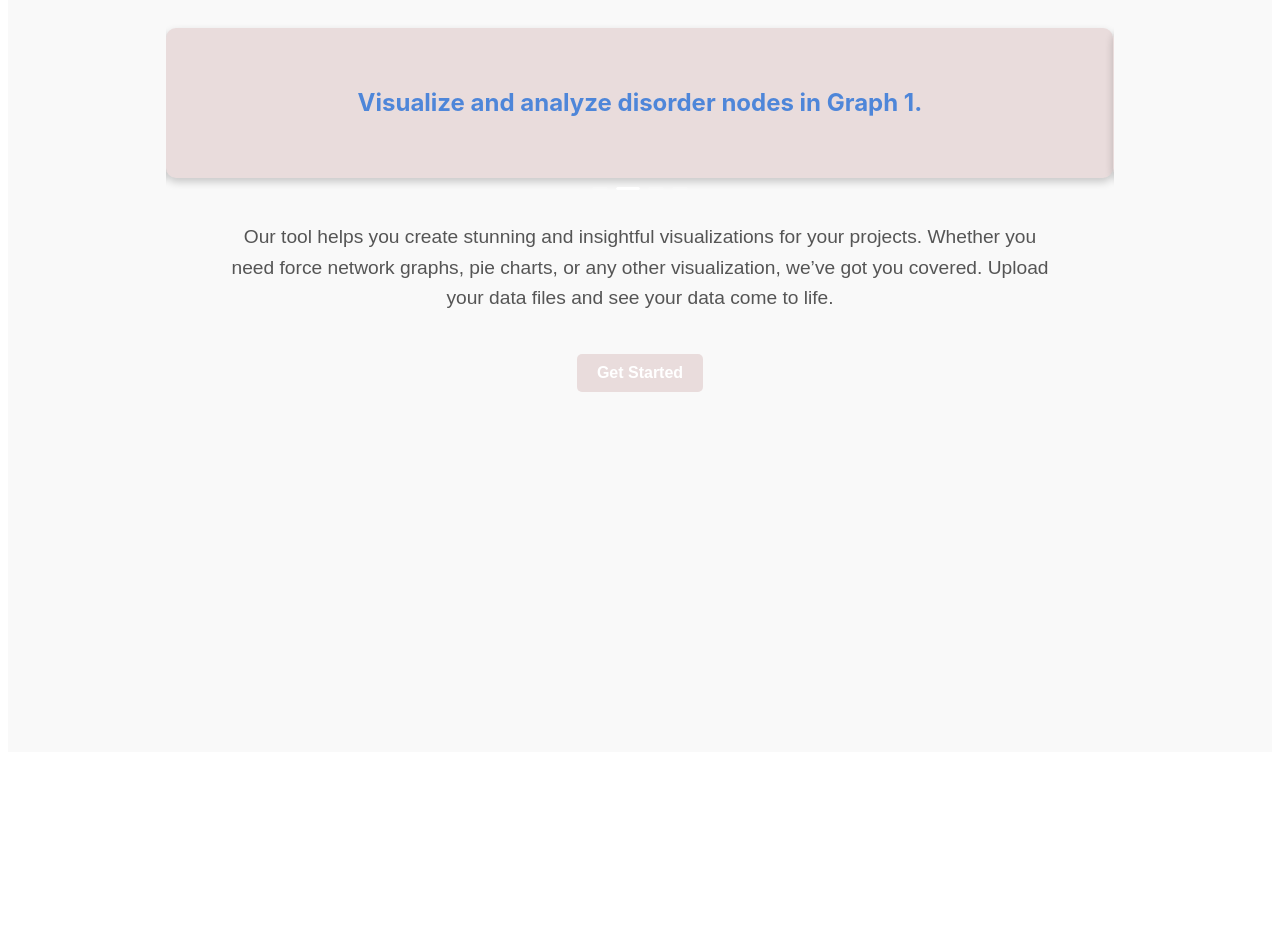
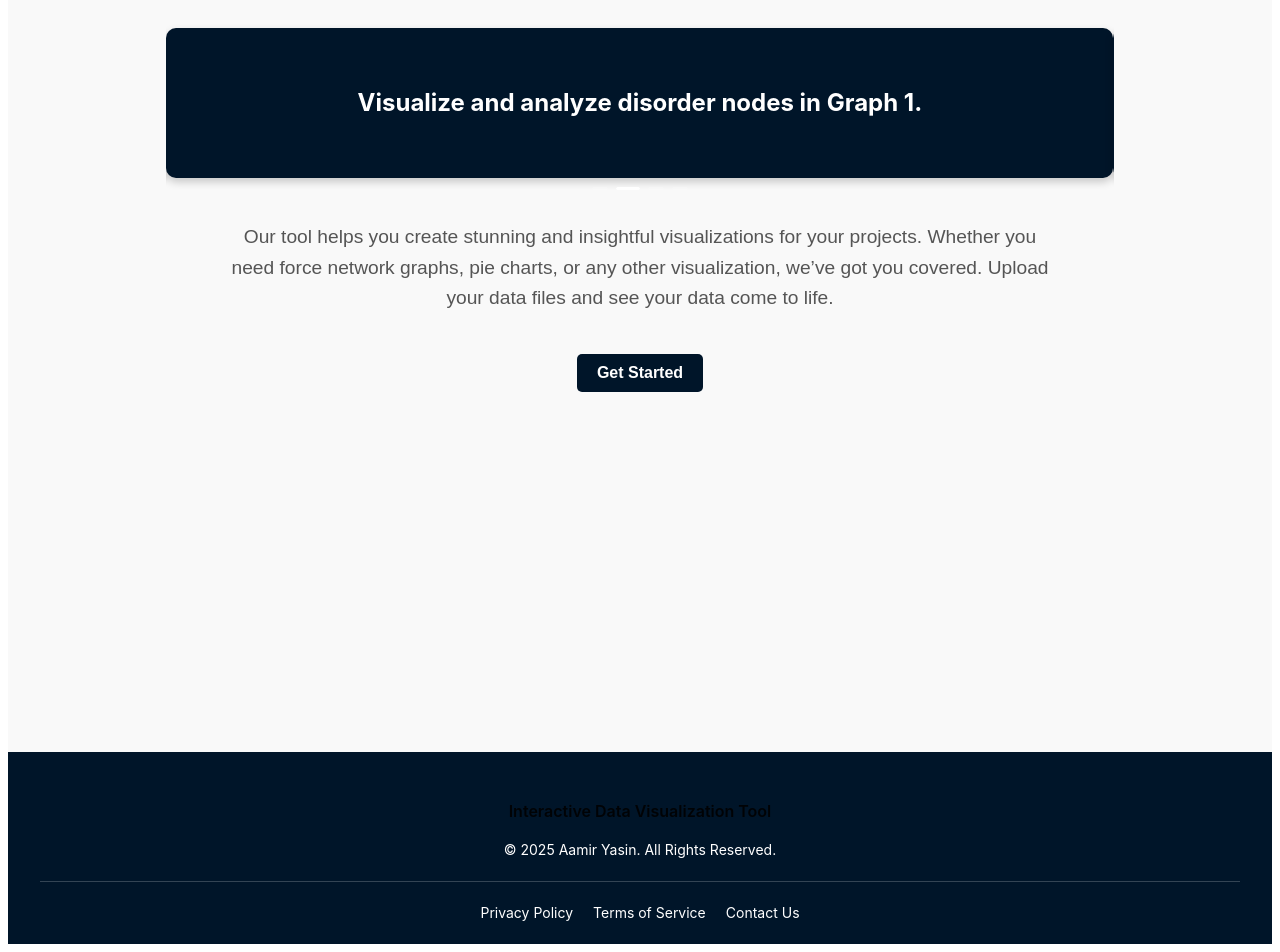
Before and after one commit to aamir910/visualization-tool-react_typescript, a React (Vite) app in the folder react/my-app/: page / in a window 1280 px wide. Shown: the part 196-1148 px from the top of the page. Before the commit the page ends 956 px from the top, so only its background shows below. Built offline with nearby package versions, Linux system fonts and the light colour scheme.

Commit message:
udpate the chaages in the data visualization tool there update the data graophics there into this

```diff
--- a/react/my-app/src/App.tsx
+++ b/react/my-app/src/App.tsx
@@ -18,6 +18,7 @@ const App: React.FC = () => {
         <Route path="/upload" element={<UploadPage />} />
         <Route path="/visualize" element={<VisualizePage />} />
       </Routes>
+
       </Layout>
     </Router>
     </Provider>
--- /dev/null
+++ b/react/my-app/src/components/AppFooter.tsx
@@ -0,0 +1,31 @@
+import React from 'react';
+import { Layout, Typography, Space, Divider } from 'antd';
+import './styles/AppFooter.css';  // Import the custom CSS file
+
+const { Footer } = Layout;
+const { Text, Title } = Typography;
+
+const AppFooter: React.FC = () => {
+  return (
+    <Footer className="custom-footer">
+      <div className="footer-content">
+        <Space direction="vertical" align="center">
+          <Title level={5} className="footer-title">
+            Interactive Data Visualization Tool
+          </Title>
+          <Text className="footer-text">
+            &copy; 2025 Aamir Yasin. All Rights Reserved.
+          </Text>
+        </Space>
+        <Divider className="footer-divider" />
+        <div className="footer-links">
+          <Text className="footer-link">Privacy Policy</Text>
+          <Text className="footer-link">Terms of Service</Text>
+          <Text className="footer-link">Contact Us</Text>
+        </div>
+      </div>
+    </Footer>
+  );
+};
+
+export default AppFooter;
--- a/react/my-app/src/components/Navbar/Navbar.css
+++ b/react/my-app/src/components/Navbar/Navbar.css
@@ -2,7 +2,7 @@
   display: flex;
   justify-content: space-between;
   align-items: center;
-  background-color: #f7f0f0;
+  background-color: #001529;
   padding: 10px 20px;
   box-shadow: 0 2px 5px rgba(0, 0, 0, 0.1);
 }
@@ -21,7 +21,7 @@
 
 .navbar-links a {
   text-decoration: none;
-  color: #333;
+  color: #ffffff;
   font-size: 1rem;
   transition: color 0.3s;
 }
--- /dev/null
+++ b/react/my-app/src/components/styles/AppFooter.css
@@ -0,0 +1,45 @@
+.custom-footer {
+    background-color: #001529;
+    color: #fff;
+    padding: 20px 0;
+    text-align: center;
+  }
+
+  .footer-content {
+    max-width: 1200px;
+    margin: 0 auto;
+    padding: 0 20px;
+  }
+
+  .footer-title {
+    color: #ffffff;
+    font-weight: 600;
+    margin-bottom: 10px;
+  }
+
+  .footer-text {
+    color: #ffffff;
+    font-size: 14px;
+  }
+
+  .footer-divider {
+    border-color: rgba(255, 255, 255, 0.2);
+    margin: 20px 0;
+  }
+
+  .footer-links {
+    display: flex;
+    justify-content: center;
+    gap: 20px;
+  }
+
+  .footer-link {
+    color: #ffffff;
+    font-size: 14px;
+    cursor: pointer;
+    transition: color 0.3s;
+  }
+
+  .footer-link:hover {
+    color: #1890ff;
+  }
--- a/react/my-app/src/components/styles/IntroductionPage.css
+++ b/react/my-app/src/components/styles/IntroductionPage.css
@@ -21,8 +21,8 @@
   .carousel-slide {
     height: 150px;
     line-height: 150px;
-    background: #e9dcdc;
-    color: #4e86d9;
+    background: #001529;
+    color: white;
     font-size: 1.5rem;
     font-weight: bold;
     border-radius: 10px;
@@ -43,7 +43,7 @@
     font-size: 1rem;
     font-weight: bold;
     color: #fff;
-    background: #e9dcdc;
+    background: #001529;
     border: none;
     border-radius: 5px;
     cursor: pointer;
--- a/react/my-app/src/layouts/Layout.tsx
+++ b/react/my-app/src/layouts/Layout.tsx
@@ -1,11 +1,14 @@
 import React from "react";
 import Navbar from "../components/Navbar/Navbar";
 import "./Layout.css";
+import AppFooter from "../components/AppFooter";
 
 const Layout: React.FC<{ children: React.ReactNode }> = ({ children }) => (
   <div className="layout">
     <Navbar />
     <div className="content">{children}</div>
+
+    <AppFooter/>
   </div>
 );
 
```
